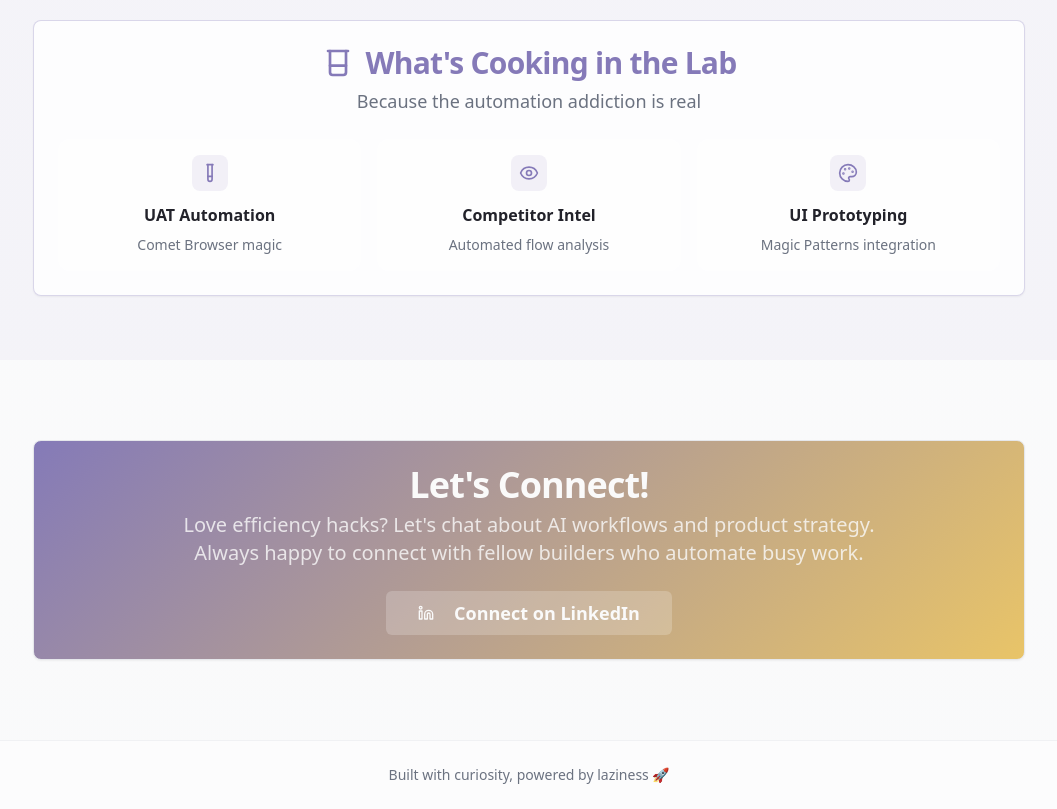
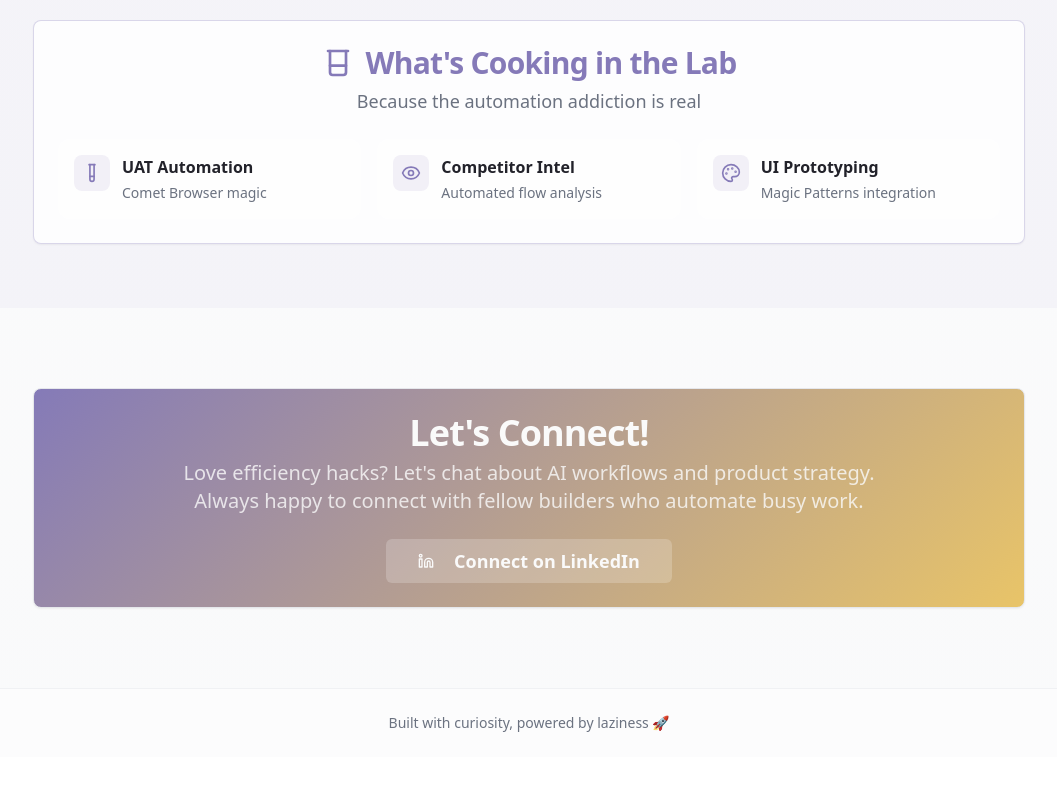
Before and after one commit to i-dedova/lazy-pm-ai-workbook, a React (Vite) app: page / in a window 1280 px wide. Shown: the part 3080-3889 px from the top of the page, without its empty margins (111-1168 px from the left). After the commit the page ends 3837 px from the top, so only its background shows below. Built offline with nearby package versions, Linux system fonts and the light colour scheme.

Commit message:
Update Lab section layout
Adjusted the layout of the Lab section in `src/pages/Index.tsx` to mirror the structure of the Arsenal section. Each use case now features an icon positioned to the left, followed by the title and description also aligned to the left.

```diff
--- a/src/pages/Index.tsx
+++ b/src/pages/Index.tsx
@@ -176,32 +176,32 @@ const Index = () => {
             </CardHeader>
             <CardContent>
               <div className="grid gap-4 md:grid-cols-3">
-                <div className="text-center p-4 bg-background/50 rounded-xl">
-                  <div className="flex justify-center mb-3">
-                    <div className="p-2 bg-accent/10 rounded-lg">
+                <div className="flex items-start gap-3 p-4 bg-background/50 rounded-xl">
+                  <div className="p-2 bg-accent/10 rounded-lg flex-shrink-0">
                     <TestTube className="h-5 w-5 text-accent" />
                   </div>
-                  </div>
-                  <h4 className="font-semibold text-foreground mb-2">UAT Automation</h4>
+                  <div>
+                    <h4 className="font-semibold text-foreground mb-1">UAT Automation</h4>
                     <p className="text-sm text-muted-foreground">Comet Browser magic</p>
                   </div>
-                <div className="text-center p-4 bg-background/50 rounded-xl">
-                  <div className="flex justify-center mb-3">
-                    <div className="p-2 bg-accent/10 rounded-lg">
+                </div>
+                <div className="flex items-start gap-3 p-4 bg-background/50 rounded-xl">
+                  <div className="p-2 bg-accent/10 rounded-lg flex-shrink-0">
                     <Eye className="h-5 w-5 text-accent" />
                   </div>
-                  </div>
-                  <h4 className="font-semibold text-foreground mb-2">Competitor Intel</h4>
+                  <div>
+                    <h4 className="font-semibold text-foreground mb-1">Competitor Intel</h4>
                     <p className="text-sm text-muted-foreground">Automated flow analysis</p>
                   </div>
-                <div className="text-center p-4 bg-background/50 rounded-xl">
-                  <div className="flex justify-center mb-3">
-                    <div className="p-2 bg-accent/10 rounded-lg">
+                </div>
+                <div className="flex items-start gap-3 p-4 bg-background/50 rounded-xl">
+                  <div className="p-2 bg-accent/10 rounded-lg flex-shrink-0">
                     <Palette className="h-5 w-5 text-accent" />
                   </div>
+                  <div>
+                    <h4 className="font-semibold text-foreground mb-1">UI Prototyping</h4>
+                    <p className="text-sm text-muted-foreground">Magic Patterns integration</p>
                   </div>
-                  <h4 className="font-semibold text-foreground mb-2">UI Prototyping</h4>
-                  <p className="text-sm text-muted-foreground">Magic Patterns integration</p>
                 </div>
               </div>
             </CardContent>
```
Lines whose indentation alone changed are shown as unchanged.
